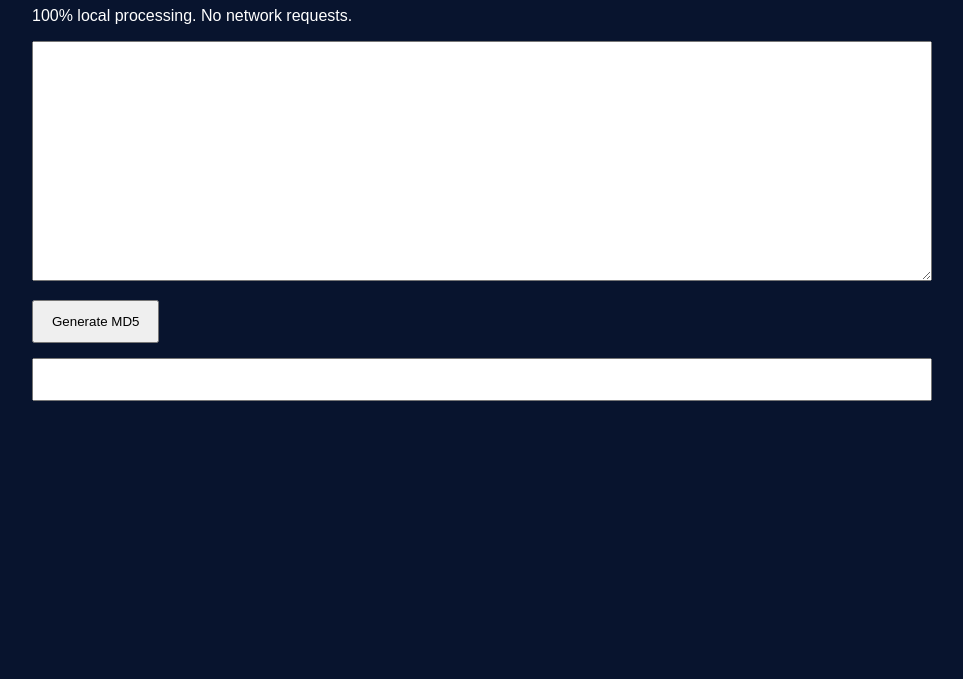
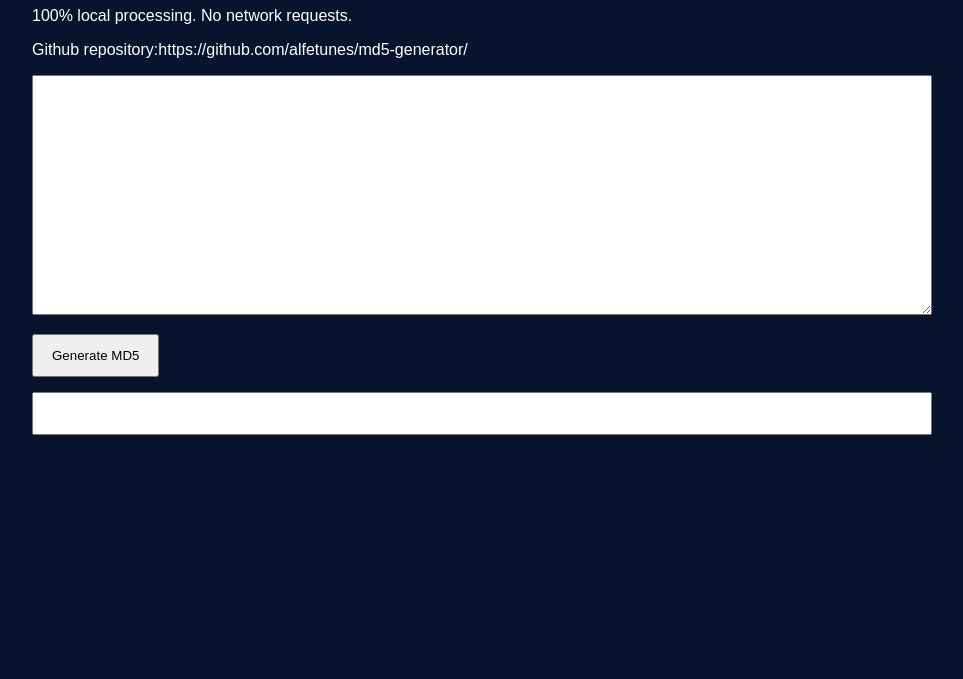
Before and after one commit to alfetunes/md5-generator, a plain HTML site: page index.html in a window 1280 px wide. Shown: the part 121-800 px from the top of the page, without its empty margins (158-1121 px from the left). Drawn offline with Linux system fonts and the light colour scheme.

Commit message:
Update index.html

```diff
--- a/index.html
+++ b/index.html
@@ -11,6 +11,7 @@
 <div class="container">
 <h1>Secure MD5 Generator</h1>
 <p>100% local processing. No network requests.</p>
+<p>Github repository:https://github.com/alfetunes/md5-generator/</p>
 <textarea id="input"></textarea>
 <button id="btn">Generate MD5</button>
 <input id="output" readonly>
```
